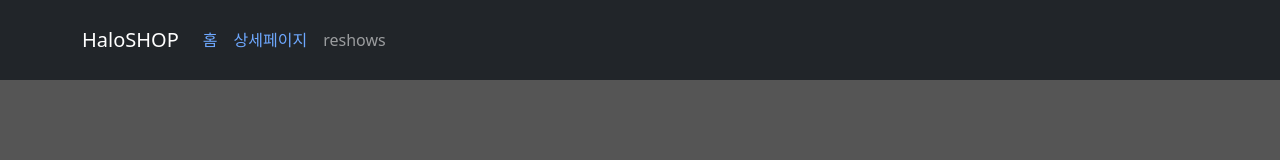
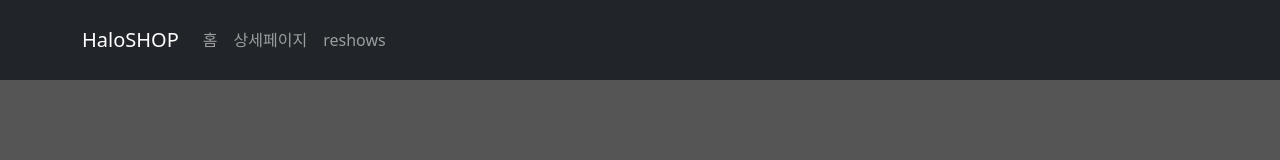
Before and after one commit to jingu0318/shop, a React (Vite) app: page / in a window 1280 px wide. Shown: the top 160 px of the page. Built offline with nearby package versions, Linux system fonts and the light colour scheme.

Commit message:
리액트 라우터2 : navigate,nested routes,outlet

```diff
--- a/src/App.jsx
+++ b/src/App.jsx
@@ -3,20 +3,21 @@ import './App.css'
 import {Button, Container, Nav, Navbar, Row, Col} from 'react-bootstrap'
 import data from './datas/data'
 import Detail from './pages/Detail'
-import { Routes, Route, Link } from 'react-router-dom'
+import { Routes, Route, useNavigate, Outlet} from 'react-router-dom'
 
 function App() {
 
   let [shoes] = useState(data);
+  let navigate = useNavigate();
 
   return (
     <div className="App">
       <Navbar bg="dark" data-bs-theme="dark" className='title'>
         <Container>
-          <Navbar.Brand href="#home">HaloSHOP</Navbar.Brand>
+          <Navbar.Brand onClick={() => { navigate('/')}}>HaloSHOP</Navbar.Brand>
           <Nav className="me-auto">
-            <Nav.Link href="#home"><Link to="/" className="link">홈</Link></Nav.Link>
-            <Nav.Link href="#features"><Link to="/detail" className="link">상세페이지</Link></Nav.Link>
+            <Nav.Link onClick={() => { navigate('/')}}>홈</Nav.Link>
+            <Nav.Link  onClick={() => { navigate('/detail')}}>상세페이지</Nav.Link>
             <Nav.Link href="#pricing">reshows</Nav.Link>
           </Nav>
         </Container>
@@ -38,7 +39,31 @@ function App() {
 
         <Route path="/detail" element={ <Detail/> } />
 
+        <Route path='/about' element={<About/>}>
+          <Route path='member' element={<Member/>}/>
+          <Route path='location' element={<location/>}/>
+        </Route>
+
+
+        <Route path="*" element={ <div>없는 페이지입니다.</div> } />
+
+
       </Routes>
+    </div>
+  )
+}
+function About(){
+  return(
+    <div>
+      <h4>회사정보임</h4>
+      <Outlet></Outlet>
+    </div>
+  )
+}
+function Member(){
+  return(
+    <div>
+      <h5>멤버정보임</h5>
     </div>
   )
 }
```
Also changed, not shown: 1 other file (tests, documents, lock files or other folders).
